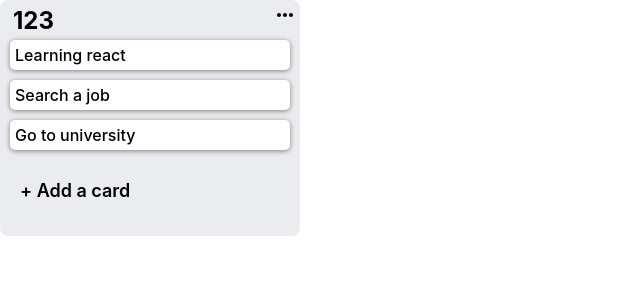
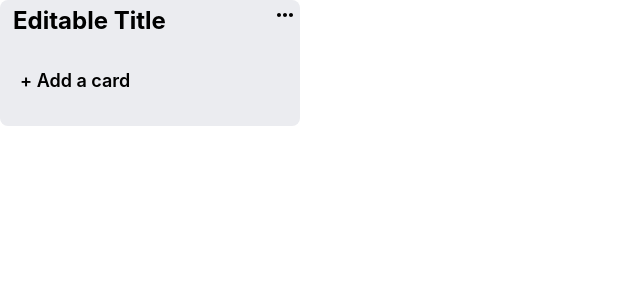
Before and after one commit to VladSolyony/canban_desk, a React (Create React App) app: page / in a window 1280 px wide. Shown: the top 300 px of the page, without its empty margins (0-640 px from the left). Built offline with nearby package versions, Linux system fonts and the light colour scheme.

Commit message:
hook up a localStorage to cards component

```diff
--- a/package.json
+++ b/package.json
@@ -9,6 +9,7 @@
     "node-sass": "^7.0.3",
     "react": "^18.2.0",
     "react-dom": "^18.2.0",
+    "react-id-generator": "^3.0.2",
     "react-scripts": "5.0.1",
     "web-vitals": "^2.1.0"
   },
--- a/src/App.jsx
+++ b/src/App.jsx
@@ -1,38 +1,77 @@
-import React, { useState } from 'react';
+import React, { useState, useEffect } from 'react';
 import List from './components/List/List'
 import './App.css';
 import { CardTitleContext } from './utils/Contexts';
+import { v4 as uuid } from "uuid";
 
-const cards = [
-  {
-      id: 'card-1',
-      content: 'Learning react'
-  },
-  {
-      id: 'card-2',
-      content: 'Search a job'
-  },
-  {
-      id: 'card-3',
-      content: 'Go to university'
-  }
-];
+function App() {
 
-const data = {
+  const initData = {
     lists: {
         'list-1' : {
             id: 'list-1',
-          title: '123',
-          cards,
+            title: 'Editable Title',
+            cards: [],
         },
     },
     listIds: ['list-1'],
   };
 
-function App() {
+  const [data, setData] = useState(initData);
+
   const addCard = (title, listId) => {
-    console.log(title, listId);
+    const newCardId = uuid();
+    const newCard = {
+      id: newCardId,
+      title,
     };
+
+    const list = data.lists[listId];
+    list.cards = [...list.cards, newCard]
+
+    const newState = {
+      ...data,
+      lists:{
+        ...data.lists,
+        [listId]: list,
+      }
+    };
+    setData(newState);
+
+    const res = JSON.parse(localStorage.getItem('cards'))
+    var listObj = {};
+    if (res === null) {
+        let itemsArray = []
+        listObj.id = newCardId;
+        listObj.title = title
+        itemsArray.push(listObj)
+        localStorage.setItem('cards', JSON.stringify(itemsArray));
+    } else {
+        listObj.id = newCardId;
+        listObj.title = title
+        res.push(listObj)
+        localStorage.setItem('cards', JSON.stringify(res));
+    }
+  };
+
+
+  useEffect(() => {
+    const init = JSON.parse(localStorage.getItem('cards'))
+    if ( init === null ) {
+
+      var cardsObj = {};
+      cardsObj = [];
+
+      var dataObj = {};
+      dataObj.lists = {};
+      dataObj.listIds = [];
+
+
+      localStorage.setItem('cards', JSON.stringify(cardsObj))
+      localStorage.setItem('data', JSON.stringify(dataObj))
+    }
+  }, []);
+
   return (
     <CardTitleContext.Provider value={{ addCard }}>
           <div>
--- a/src/components/Card/Card.jsx
+++ b/src/components/Card/Card.jsx
@@ -5,7 +5,7 @@ function Card({ card }) {
     return(
         <div>
             <h2 className='card'>
-                {card.content}
+                {card.title}
             </h2>
         </div>
     );
--- a/src/components/List/List.jsx
+++ b/src/components/List/List.jsx
@@ -5,10 +5,22 @@ import InputItem from '../Input/InputItem';
 import './List.scss'
 
 export default function List({ list }) {
+
+    const cards = JSON.parse(localStorage.getItem('cards'));
+
+    if (cards === null) {
+        return(
+            <div className='list'>
+            <Title title={list.title}/>
+            <InputItem listId={list.id}/>
+            </div>
+        );
+    }
+
     return(
         <div className='list'>
             <Title title={list.title}/>
-            {list.cards.map((card) => (
+            {cards.map((card) => (
                 <Card key={card.id} card={card}/>
             ))}
             <InputItem listId={list.id}/>
```
Also changed, not shown: 1 other file (tests, documents, lock files or other folders). Lines whose indentation alone changed are shown as unchanged.
